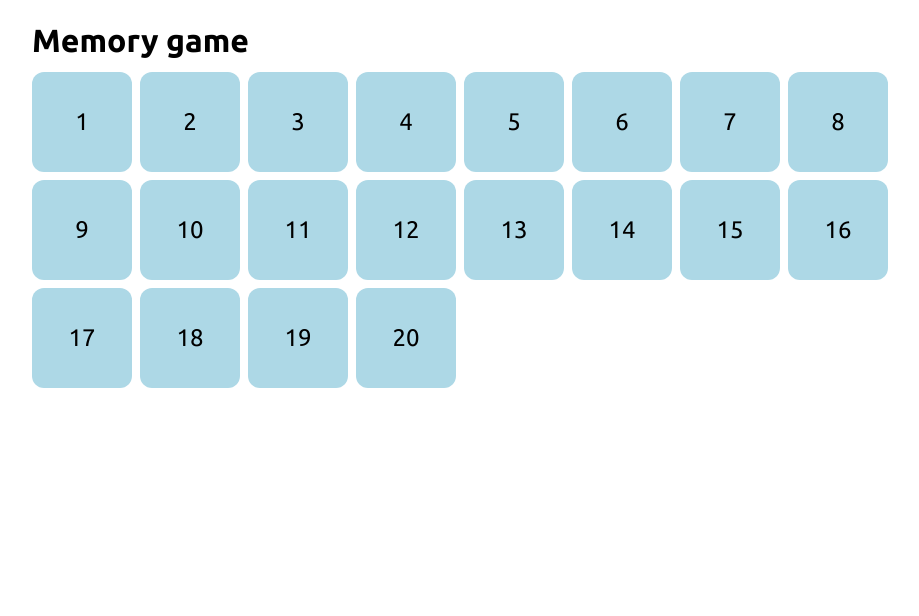
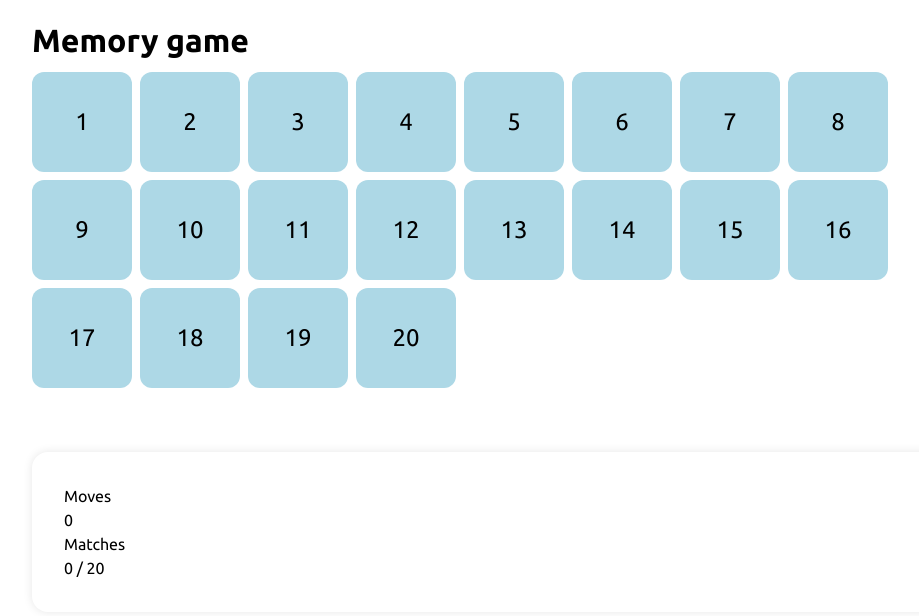
Before and after one commit to voloshynvv/vue-memory-game, a Vue app: page / in a window 1280 px wide. Shown: the top 616 px of the page, without its empty margins (144-1063 px from the left). Built offline with nearby package versions, Linux system fonts and the light colour scheme; the HTML template or start-up script is replaced by a standard one; a web font is replaced by a local one.

Commit message:
display game stats

```diff
--- a/src/App.vue
+++ b/src/App.vue
@@ -9,6 +9,8 @@ const emojies = ref([...data.slice(0, 10), ...data.slice(0, 10)])
 const openedCards = ref(new Set<number>([]))
 const matchedCards = ref(new Set<number>())
 
+const moves = ref(0)
+
 const areTwoCardsOpen = computed(() => {
   return openedCards.value.size === 2
 })
@@ -17,6 +19,8 @@ watch(areTwoCardsOpen, (flag) => {
   if (!flag) return
 
   const [firstIndex, secondIndex] = openedCards.value
+
+  moves.value += 1
 
   const id = setTimeout(() => {
     openedCards.value.clear()
@@ -63,6 +67,18 @@ function getStatus(index: number): Status {
         @click="openCard(index)"
       />
     </div>
+
+    <section class="game-stats">
+      <dl>
+        <dt>Moves</dt>
+        <dd>{{ moves }}</dd>
+      </dl>
+
+      <dl>
+        <dt>Matches</dt>
+        <dd>{{ matchedCards.size / 2 }} / {{ emojies.length }}</dd>
+      </dl>
+    </section>
   </main>
 </template>
 
@@ -90,4 +106,11 @@ function getStatus(index: number): Status {
   flex-wrap: wrap;
   gap: 0.5rem;
 }
+
+.game-stats {
+  box-shadow: 0 0 10px rgb(0 0 0 / 0.1);
+  border-radius: 1rem;
+  padding: 2rem;
+  margin-top: 4rem;
+}
 </style>
```
